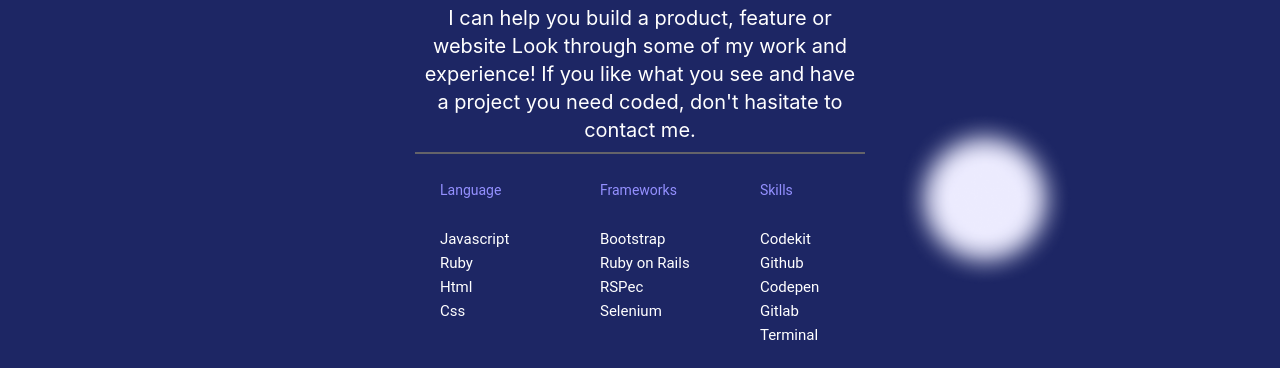
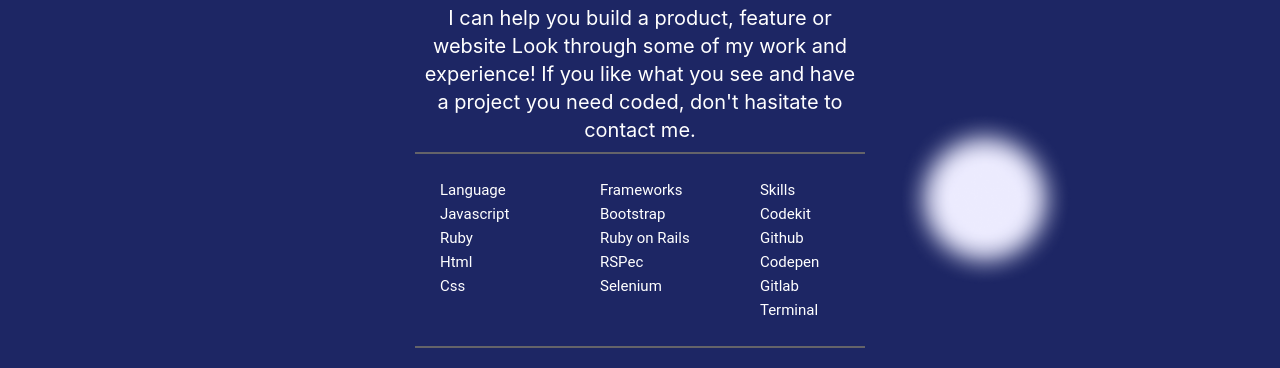
Before and after one commit to aakbarkhan/portfolio2, a website: page index.html in a window 1280 px wide. Shown: the part 303-671 px from the top of the page. Drawn offline with Linux system fonts and the light colour scheme.

Commit message:
Changed in the css lang

```diff
--- a/style.css
+++ b/style.css
@@ -525,12 +525,6 @@ h2 {
   margin-left: 300px;
 }
 
-.lang {
-  margin-bottom: 25px;
-  font-size: 14px;
-  color: #9490ff;
-}
-
 .social-icons {
   display: flex;
   justify-content: center;
```
